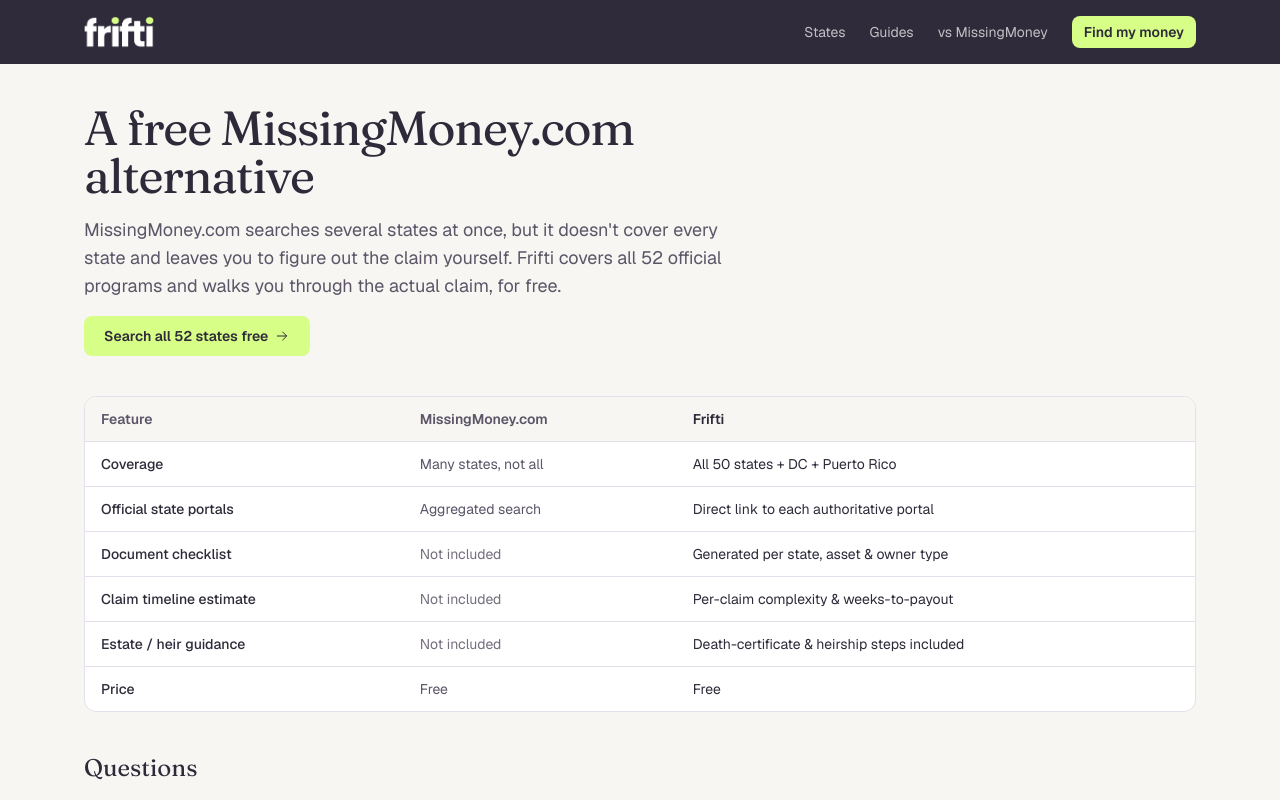
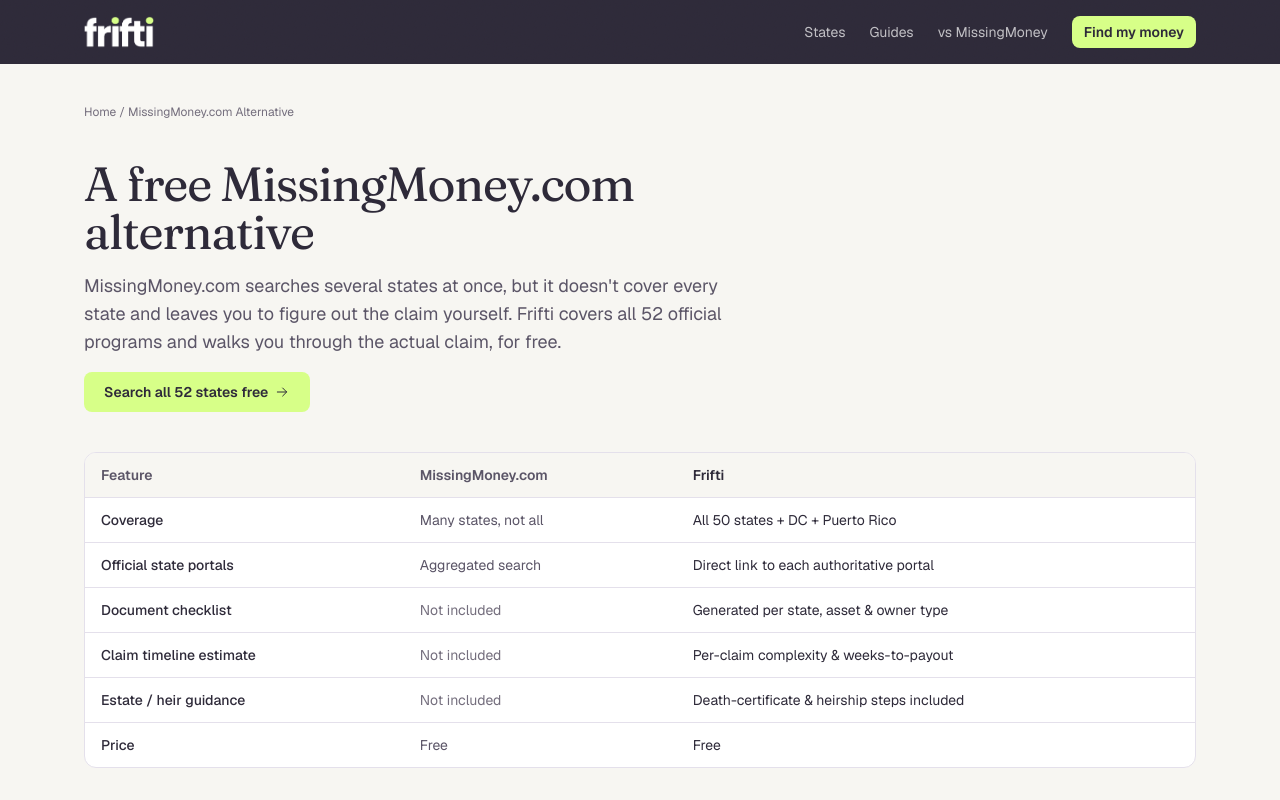
Before and after one commit to maxbeech/frifti, a Next.js app: page /missingmoney-alternative in a window 1280 px wide. Shown: the top 800 px of the page. Built offline with nearby package versions, Linux system fonts and the light colour scheme.

Commit message:
GEO audit: add BreadcrumbList + nav to /missingmoney-alternative
Every other deep page (premium, state, state/asset, blog post) carries a
visible breadcrumb and matching BreadcrumbList JSON-LD; this page was the
one gap in that pattern.

```diff
--- a/app/missingmoney-alternative/page.tsx
+++ b/app/missingmoney-alternative/page.tsx
@@ -1,4 +1,5 @@
 import type { Metadata } from "next";
+import Link from "next/link";
 import { JsonLd } from "@/components/JsonLd";
 import { Button } from "@/components/ui/Button";
 import { Accordion } from "@/components/ui/Accordion";
@@ -27,9 +28,21 @@
 ];
 
 export default function MissingMoneyAlternative() {
+  const breadcrumb = {
+    "@context": "https://schema.org",
+    "@type": "BreadcrumbList",
+    itemListElement: [
+      { "@type": "ListItem", position: 1, name: "Home", item: SITE.url },
+      { "@type": "ListItem", position: 2, name: "MissingMoney.com Alternative", item: `${SITE.url}/missingmoney-alternative` },
+    ],
+  };
+
   return (
     <div className="space-y-10">
-      <JsonLd data={faqJsonLd(faq)} />
+      <JsonLd data={[breadcrumb, faqJsonLd(faq)]} />
+      <nav className="text-xs text-muted">
+        <Link href="/" className="hover:text-ink">Home</Link> <span aria-hidden>/</span> MissingMoney.com Alternative
+      </nav>
       <header className="max-w-2xl space-y-4">
         <h1 className="font-display text-3xl tracking-tight text-ink sm:text-5xl">A free MissingMoney.com alternative</h1>
         <p className="text-lg text-body">
```
